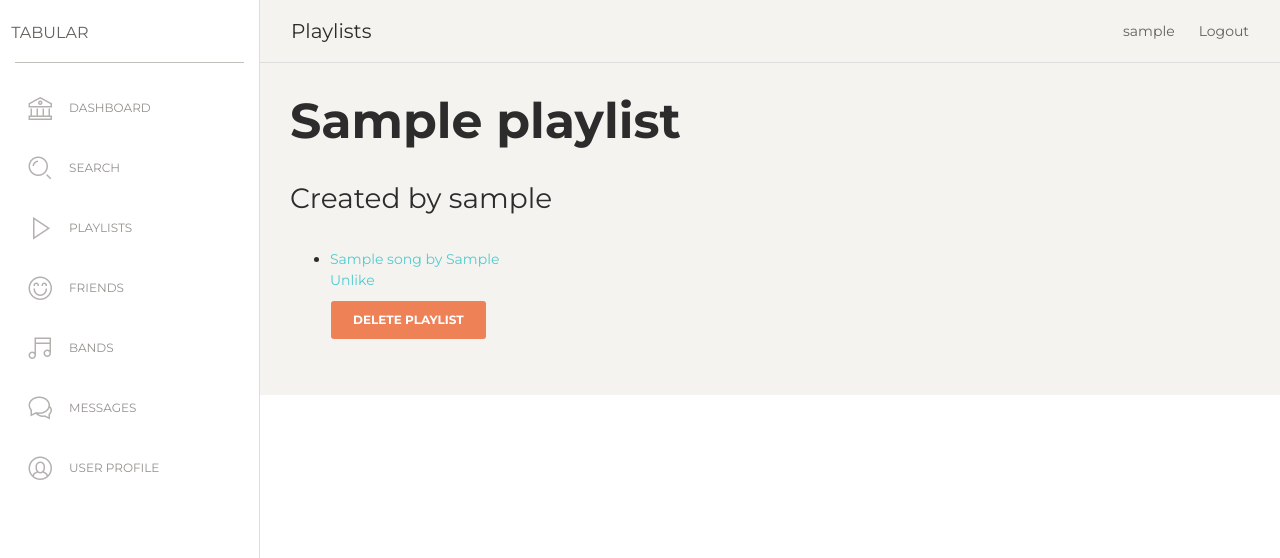
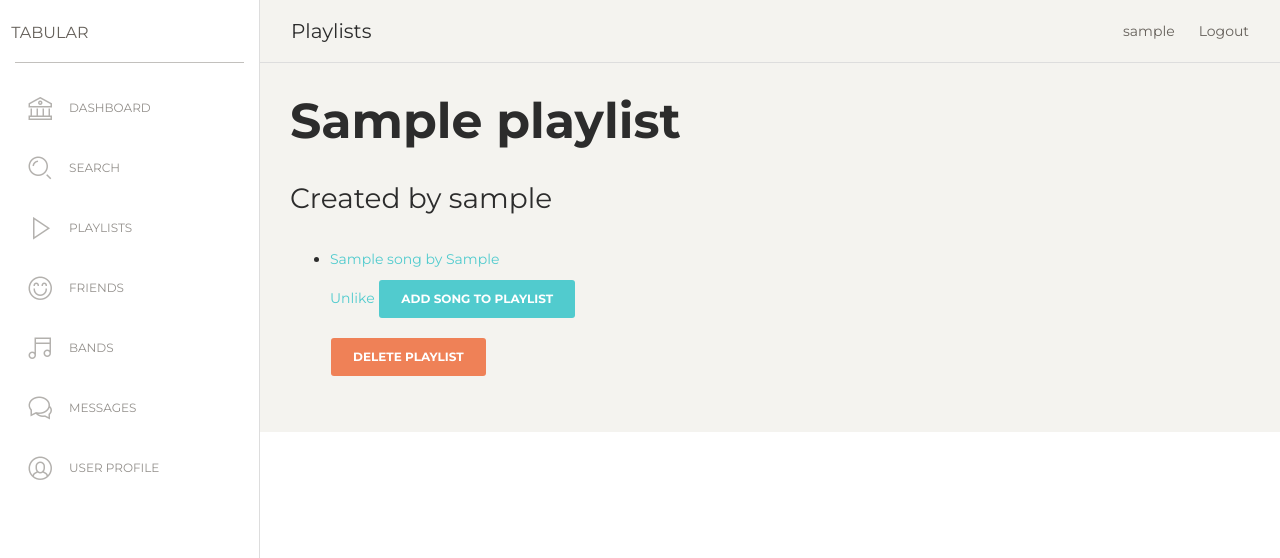
Before and after one commit to 15ogburnw/Capstone_1_Tabular, a Flask app: template templates/playlists/playlist.html in a window 1280 px wide. Shown: the top 558 px of the page. Run offline with Flask 2, Linux system fonts and the light colour scheme; the template is opened without the code that fills it: values that come from a table or form of the project are taken from there, others are empty; tables that the repository leaves empty hold one stand-in row (values such as "Sample post"); some libraries are stand-ins or nearby versions.

Commit message:
users can add songs to their playlists

```diff
--- a/app.py
+++ b/app.py
@@ -1,5 +1,6 @@
 
 
+from hashlib import new
 import os
 from models import db, connect_db, User, Instrument, Playlist, Song, Like, PlaylistUser
 from forms import EditUserForm, UserLoginForm, NewUserForm
@@ -360,9 +361,33 @@ def delete_playlist(playlist_id):
     return redirect(url_for('user_playlists', user_id=0))
 
 
-@app.route('/playlists/<int:playlist_id>/add-song', methods=["POST"])
-def add_song_to_playlist(playlist_id):
-    print('come_back')
+@app.route('/playlists/add-song', methods=["POST"])
+def add_song_to_playlist():
+
+    if not g.user:
+        flash('Access Unauthorized! Please Login', 'danger')
+
+        return redirect('/')
+
+    data = loads(request.json['json'])
+    songInfo = data['songInfo']
+    add_song_if_new(**songInfo)
+
+    playlists = [playlist['id'] for playlist in data['playlists']]
+    playlists = Playlist.query.filter(Playlist.id.in_(playlists)).all()
+    print(playlists)
+
+    for playlist in playlists:
+
+        if playlist.user_id != g.user.id:
+            flash("You may not add a song to another user's playlist")
+            return redirect('/')
+
+        playlist.add_song(songInfo['id'])
+
+    db.session.commit()
+
+    return redirect(request.referrer)
 
 
 # *****************
--- a/models.py
+++ b/models.py
@@ -250,6 +250,26 @@ class Playlist(db.Model):
 
         return f"<Playlist {self.name} created by {self.user_id}>"
 
+    def serialize(self):
+
+        obj = {
+            "id": self.id,
+            'user_id': self.user_id,
+            "name": self.name,
+        }
+
+        return json.dumps(obj)
+
+    def add_song(self, song_id):
+
+        playlist_song = PlaylistSong(playlist_id=self.id, song_id=song_id)
+        db.session.add(playlist_song)
+
+    def add_user(self, user_id):
+
+        playlist_user = PlaylistUser(playlist_id=self.id, user_id=user_id)
+        db.session.add(playlist_user)
+
 
 class PlaylistUser(db.Model):
 
--- /dev/null
+++ b/static/js/songs.js
@@ -0,0 +1,59 @@
+const BASE_URL = "http://localhost:5000";
+
+function getModalBtn(song) {
+  const songInfo = {
+    id: song.id,
+    title: song.title,
+    artist: song.artist.name,
+    tab_url: `https://www.songsterr.com/a/wa/song?id=${song.id}`,
+  };
+
+  const $btn = $("<button>");
+  $btn
+    .attr({
+      type: "button",
+      class: "btn btn-primary",
+      "data-toggle": "modal",
+      "data-target": "#addToPlaylist",
+      "data-song-info": JSON.stringify(songInfo),
+    })
+    .append("Add Song to Playlist");
+
+  return $btn;
+}
+
+$("#addToPlaylist").on("show.bs.modal", function (event) {
+  const $button = $(event.relatedTarget);
+  console.log($button);
+  const songInfo = $button.data("song-info");
+  console.log(songInfo);
+  $("#add-song").data("song-info", songInfo);
+  const $modal = $(this);
+  $modal.find(".modal-title").text(songInfo.title + " by " + songInfo.artist);
+});
+
+$("#add-song").on("click", function () {
+  const songInfo = $(this).data("song-info");
+  $("#playlists-form").trigger("submit", songInfo);
+});
+
+$("#playlists-form").on("submit", async function (e, songInfo) {
+  e.preventDefault();
+  const playlists = [];
+  $('input[name="playlist-box"]:checked').each(function () {
+    playlists.push(JSON.parse(this.value));
+  });
+  const json = {
+    songInfo: songInfo,
+    playlists: playlists,
+  };
+
+  const resp = await axios.post(`${BASE_URL}/playlists/add-song`, {
+    json: JSON.stringify(json),
+  });
+
+  $("#addToPlaylist").modal("hide");
+  $('input[name="playlist-box"]').each(function () {
+    $(this).prop("checked", false);
+  });
+});
--- a/templates/base.html
+++ b/templates/base.html
@@ -39,6 +39,46 @@ Coded by www.creative-tim.com
 
   {% endblock %}
 
+  {% macro song_modal(playlists) -%}
+  <div class="modal fade" id="addToPlaylist" tabindex="-1" role="dialog" aria-labelledby="modalLabel" aria-hidden="true">
+    <div class="modal-dialog" role="document">
+      <div class="modal-content">
+        <div class="modal-header">
+          <h5 class="modal-title" id="modalLabel"></h5>
+          <button type="button" class="close" data-dismiss="modal" aria-label="Close">
+            <span aria-hidden="true">&times;</span>
+          </button>
+        </div>
+        <div class="modal-body">
+          <p><b>Add to Playlists:</b></p>
+          <form id="playlists-form">
+            {% for playlist in playlists %}
+
+            <div class="form-check">
+              <label class="form-check-label">
+                  <input class="form-check-input" type="checkbox" value="{{playlist.serialize()}}" id="playlist-{{playlist.id}}" name="playlist-box">
+                  {{playlist.name}}
+                  <span class="form-check-sign">
+                      <span class="check"></span>
+                  </span>
+              </label>
+            </div>
+
+            {% endfor %}
+          </form>
+        </div>
+        <div class="modal-footer">
+          <button type="button" class="btn btn-primary" id="add-song">Add Song</button>
+        </div>
+      </div>
+    </div>
+  </div>
+  {%- endmacro %}
+
+  {% macro add_to_playlist(song) -%}
+  <button type="button" class="btn btn-primary" data-toggle="modal" data-target="#addToPlaylist" data-song-info="{{song.serialize()}}">Add Song to Playlist</button>
+  {% endmacro %}
+
   <script src="https://cdn.jsdelivr.net/npm/axios/dist/axios.min.js"></script>
   <script src="/static/paper-dashboard-master/assets/js/core/jquery.min.js"></script>
   <script src="/static/paper-dashboard-master/assets/js/core/popper.min.js"></script>
--- a/templates/playlists/playlist.html
+++ b/templates/playlists/playlist.html
@@ -1,5 +1,6 @@
 {% extends 'home.html' %}
 
+{% from 'base.html' import add_to_playlist, song_modal%}
 
 
 {% block panel_title %} <p class="navbar-brand">Playlists</p> {% endblock %}
@@ -20,6 +21,7 @@
         {% else %}
         <a href="#" class="like" data-is-liked="false" data-song-info = '{{song.serialize()}}'>Like</a>
         {% endif %}
+        {{add_to_playlist(song)}}
     </li>
     {% endfor %}
 
@@ -32,8 +34,11 @@
 
 </ul>
 
+{{song_modal(playlists=user.playlists)}}
+
 {% endblock %}
 
 {% block scripts %}
 <script src="../static/js/playlists.js"></script>
+<script src="../static/js/songs.js"></script>
 {% endblock %}
--- a/templates/playlists/playlists.html
+++ b/templates/playlists/playlists.html
@@ -9,7 +9,10 @@
 <ul class="playlists-list">
 
     {% for playlist in user.playlists %}
-    <li><a href="{{url_for('show_playlist', playlist_id=playlist.id)}}">{{playlist.name}}</a></li>
+    <li>
+        <a href="{{url_for('show_playlist', playlist_id=playlist.id)}}">{{playlist.name}}</a><br>
+
+    </li>
     {% endfor %}
 
 </ul>
```
Also changed, not shown: static/js/search.js (+12 -8 lines), templates/search.html (+7 -0 lines).
